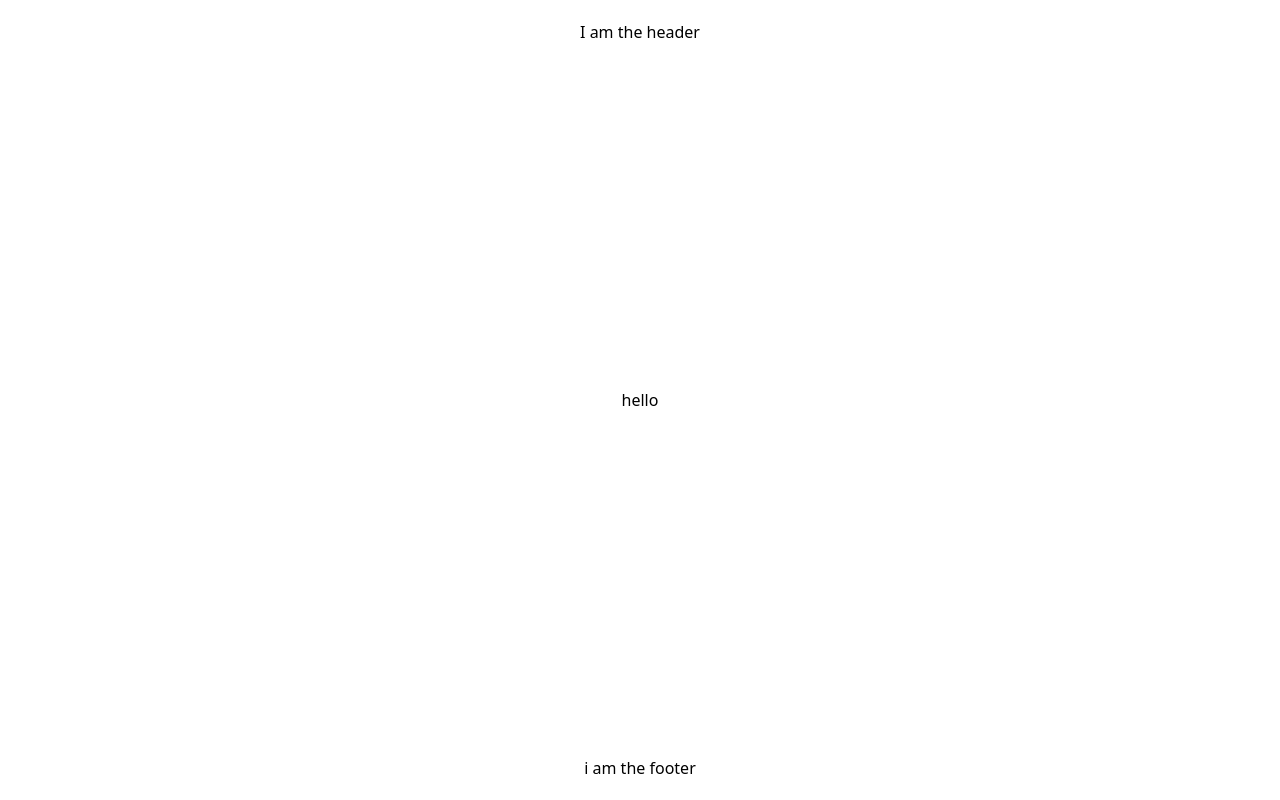
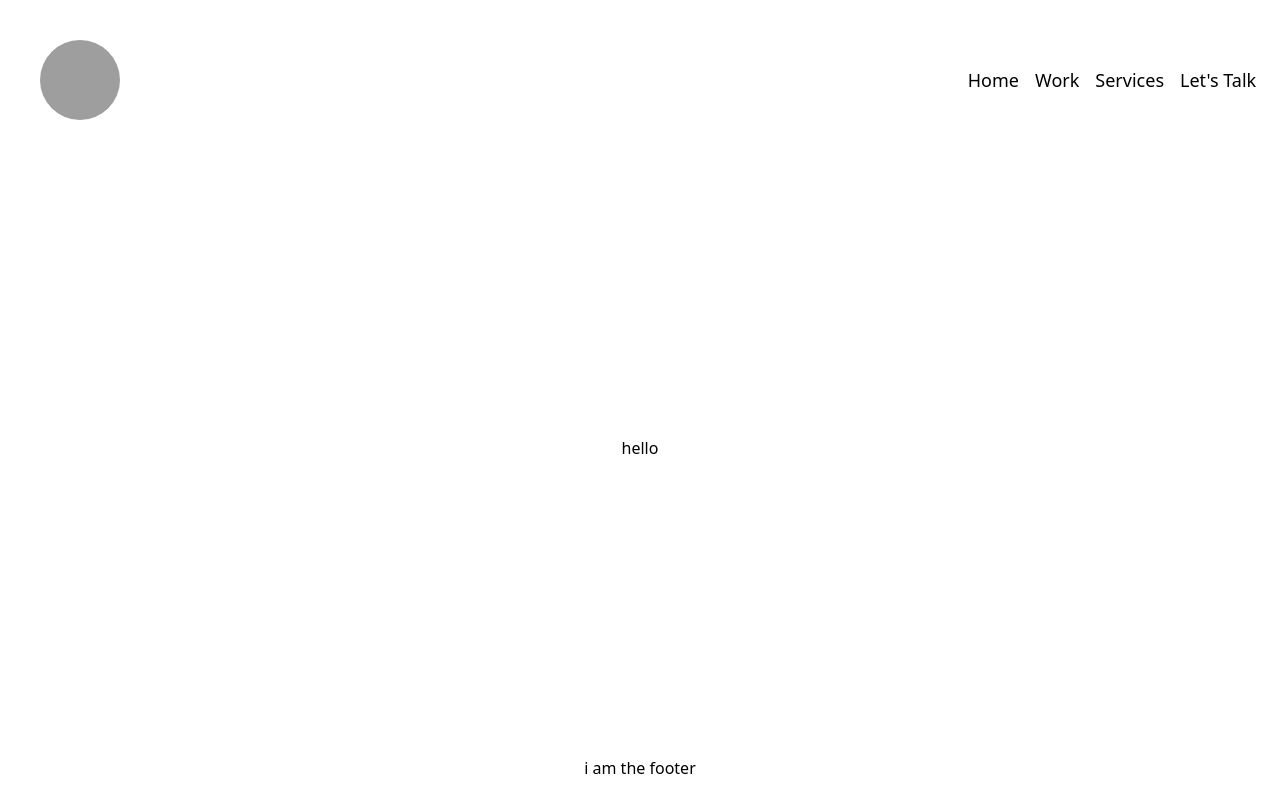
Before and after one commit to AustinMerrill/phase2, a Gatsby site: page / in a window 1280 px wide. Built offline with nearby package versions, Linux system fonts and the light colour scheme; Gatsby itself is replaced by a stand-in of ours; grey boxes are pictures that could not be loaded.

Commit message:
Added navigation header

```diff
--- a/package.json
+++ b/package.json
@@ -17,7 +17,8 @@
     "prop-types": "^15.7.2",
     "react": "^17.0.1",
     "react-dom": "^17.0.1",
-    "react-helmet": "^6.1.0"
+    "react-helmet": "^6.1.0",
+    "react-icons": "^4.2.0"
   },
   "devDependencies": {
     "autoprefixer": "^10.2.5",
--- a/src/components/header.js
+++ b/src/components/header.js
@@ -1,9 +1,39 @@
 import * as React from "react"
-
+import {Link} from "gatsby"
+import IMG from "../images/austin.jpeg"
+import {HiMenu} from "react-icons/hi"
+import {GrClose} from "react-icons/gr"
+import {useState} from 'react'
 
 const Header = ({ siteTitle }) => {
+  {/*  react hooks -> const [value, setValue] = React.useState(false/true)  */}
+
+  const [toggleMenu, setToggleMenu] = React.useState(true)
   return (
-    <h1 className="">I am the header</h1>
+    <header className="w-full md:flex  items-center justify-between ">
+      {/* div with image and toggle buttons */}
+      <div className="flex justify-between w-full items-center p-5">
+       <Link to="/">
+         <img className="w-20 h-20 rounded-full" src={IMG}/>
+       </Link>
+       <div className="">
+          {/* menuOpen && ( ) */}
+          {toggleMenu && ( <button onClick={() => setToggleMenu(!toggleMenu) } className="focus:outline-none text-4xl md:hidden"><span><HiMenu /></span></button>)}
+         {!toggleMenu && (<button onClick={() => setToggleMenu(!toggleMenu)} classname="focus:outline-none text-4xl md:hidden"><span><GrClose/></span></button>)}
+
+       </div>
+      </div>
+      {/* menu global navigation links */}
+
+      <div className={"h-screen flex justify-center items-center flex-col text-4xl md:flex md:h-full  " + (toggleMenu ? "hidden" : "block")}>
+        <div className="md:flex md:text-lg space-x-4  md:w-full  ">
+            <h2 className="">Home</h2>
+            <h2 className="">Work</h2>
+            <h2 className="">Services</h2>
+            <h2 className="md:w-20">Let's Talk</h2>
+        </div>
+      </div>
+    </header>
   )
 
 }
```
Also changed, not shown: 1 other file.
